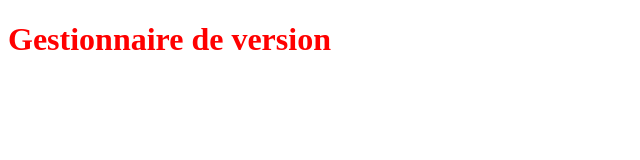
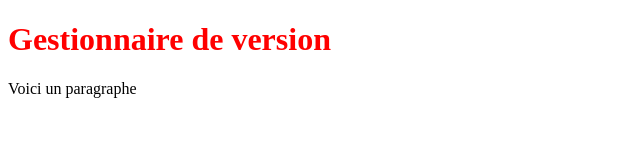
Before and after one commit to KambaBalanganayi/web1, a plain HTML site: page PremierProjet/index.html in a window 1280 px wide. Shown: the whole page, without its empty margins (0-640 px from the left). Drawn offline with Linux system fonts and the light colour scheme.

Commit message:
ajoute un paragraphe au fichier index.html

```diff
--- a/PremierProjet/index.html
+++ b/PremierProjet/index.html
@@ -9,5 +9,6 @@
 </head>
 <body>
         <h1>Gestionnaire de version</h1>
+	<p> Voici un paragraphe</p>
 </body>
 </html>
```
